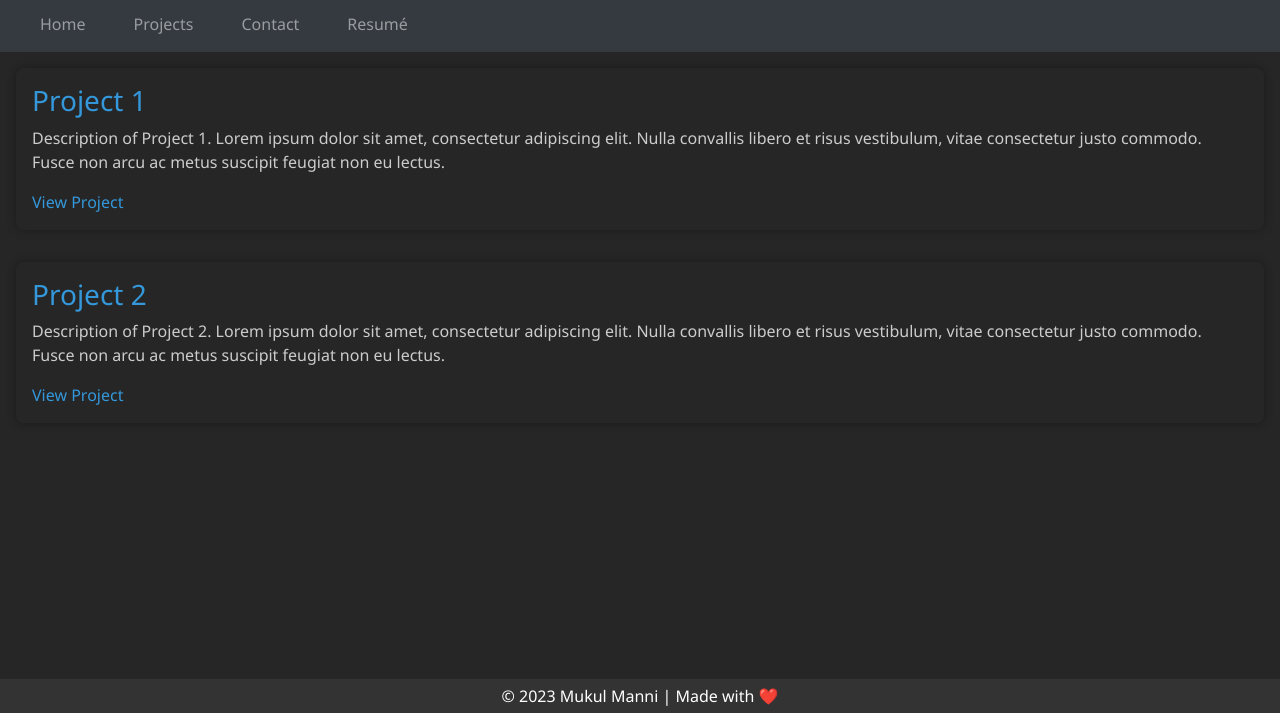
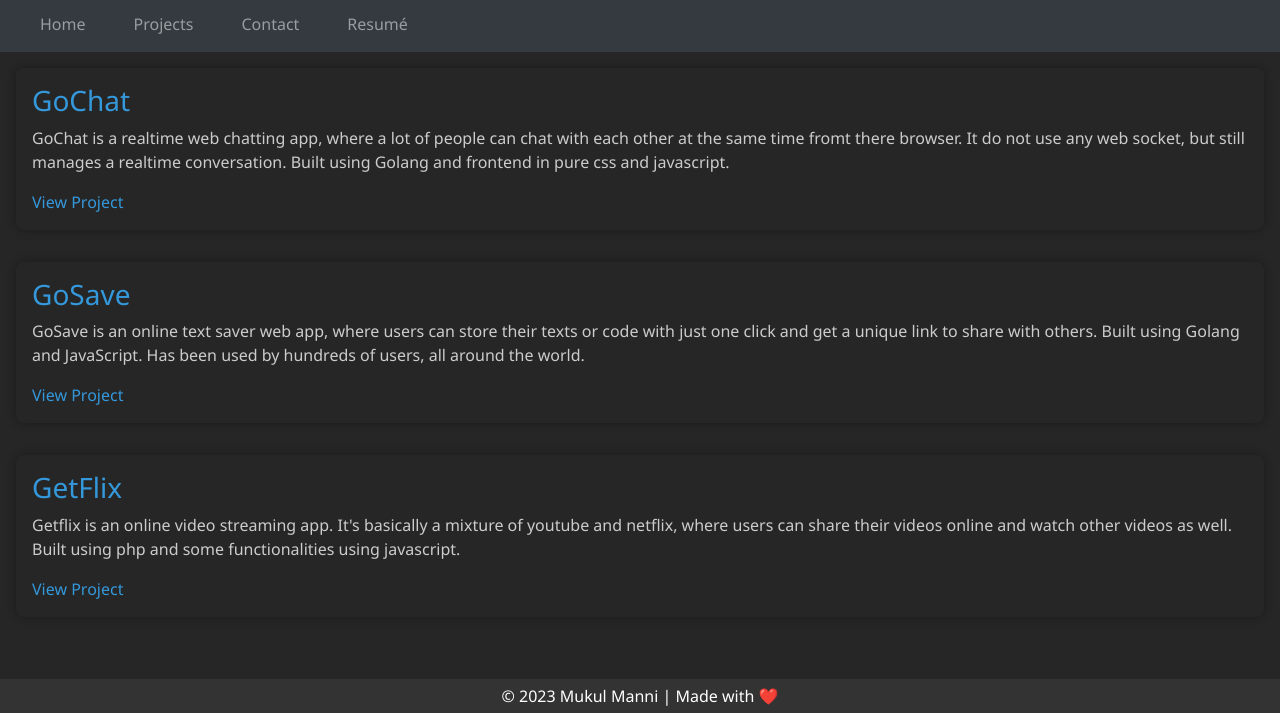
Before and after one commit to MukulManni/mysite, a plain HTML site: page projects.html in a window 1280 px wide. Shown: the part 87-800 px from the top of the page. Drawn offline with nearby package versions, Linux system fonts and the light colour scheme.

Commit message:
added projects

```diff
--- a/projects.html
+++ b/projects.html
@@ -147,14 +147,20 @@
 
     <section>
         <div class="project">
-            <h3>Project 1</h3>
-            <p>Description of Project 1. Lorem ipsum dolor sit amet, consectetur adipiscing elit. Nulla convallis libero et risus vestibulum, vitae consectetur justo commodo. Fusce non arcu ac metus suscipit feugiat non eu lectus.</p>
+            <h3>GoChat</h3>
+            <p>GoChat is a realtime web chatting app, where a lot of people can chat with each other at the same time fromt there browser. It do not use any web socket, but still manages a realtime conversation. Built using Golang and frontend in pure css and javascript.</p>
             <a href="#" target="_blank">View Project</a>
         </div>
 
         <div class="project">
-            <h3>Project 2</h3>
-            <p>Description of Project 2. Lorem ipsum dolor sit amet, consectetur adipiscing elit. Nulla convallis libero et risus vestibulum, vitae consectetur justo commodo. Fusce non arcu ac metus suscipit feugiat non eu lectus.</p>
+            <h3>GoSave</h3>
+            <p>GoSave is an online text saver web app, where users can store their texts or code with just one click and get a unique link to share with others. Built using Golang and JavaScript. Has been used by hundreds of users, all around the world.</p>
+            <a href="#" target="_blank">View Project</a>
+        </div>
+
+        <div class="project">
+            <h3>GetFlix</h3>
+            <p>Getflix is an online video streaming app. It's basically a mixture of youtube and netflix, where users can share their videos online and watch other videos as well. Built using php and some functionalities using javascript.</p>
             <a href="#" target="_blank">View Project</a>
         </div>
     </section>
```
